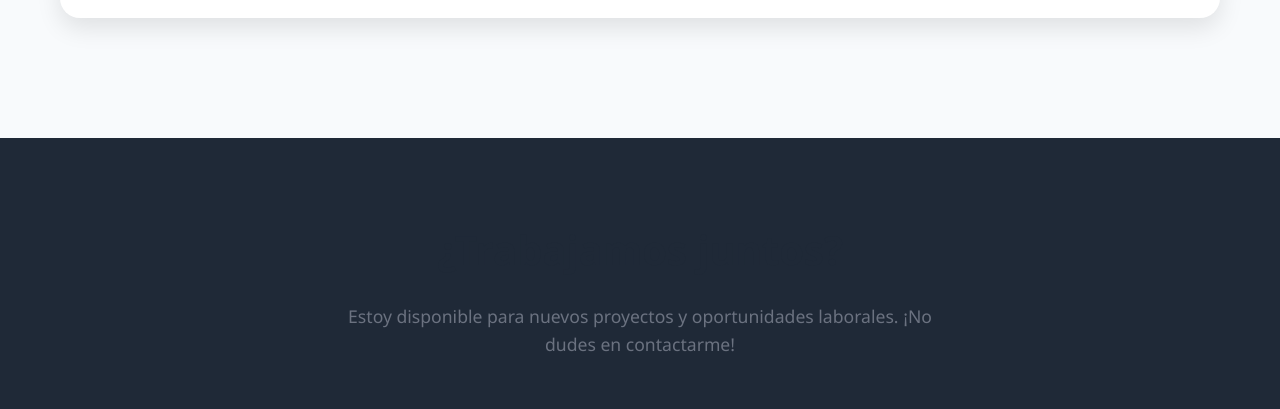
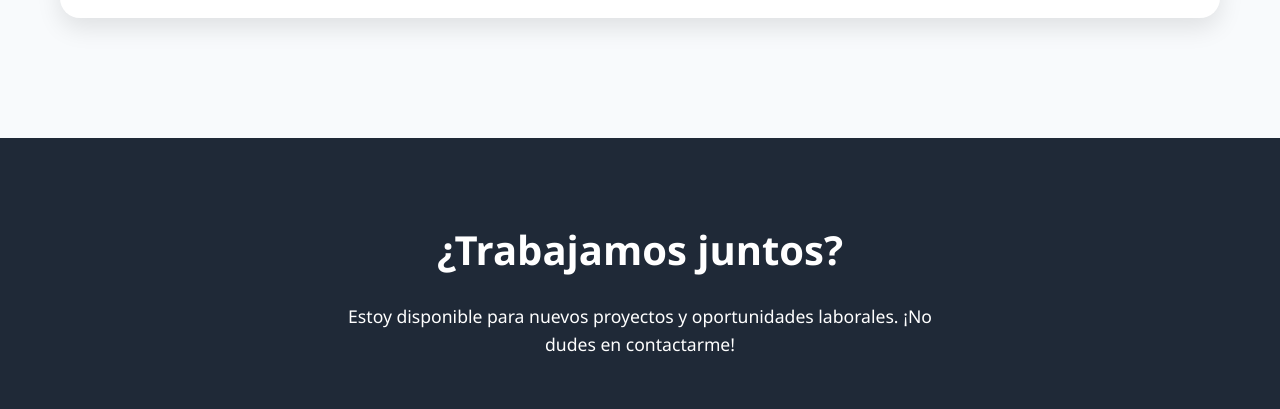
Before and after one commit to Maarrcc/portafoli, a plain HTML site: page index.html in a window 1280 px wide. Shown: the part 2929-3338 px from the top of the page. Drawn offline with Linux system fonts and the light colour scheme.

Commit message:
Millora de text contact-title

```diff
--- a/index.html
+++ b/index.html
@@ -385,6 +385,11 @@
       .contact-item i {
         font-size: 1.5rem;
         color: var(--accent-color);
+      }
+
+      .contact .section-title,
+      .contact .section-subtitle {
+        color: var(--white);
       }
 
       /* Responsive */
@@ -842,9 +847,9 @@
           ],
           "view-demo": "Veure Demo",
           "view-code": "Veure Codi",
-          "contact-title": "Treballem junts?",
+          "contact-title": "¿Treballem junts?",
           "contact-subtitle":
-            "Estic disponible per a nous projectes i oportunitats laborals. No dubtis a contactar-me!",
+            "Estic disponible per a nous projectes i oportunitats laborals. ¡No dubtis a contactar-me!",
           location: "Barcelona, Espanya",
         },
       };
```
